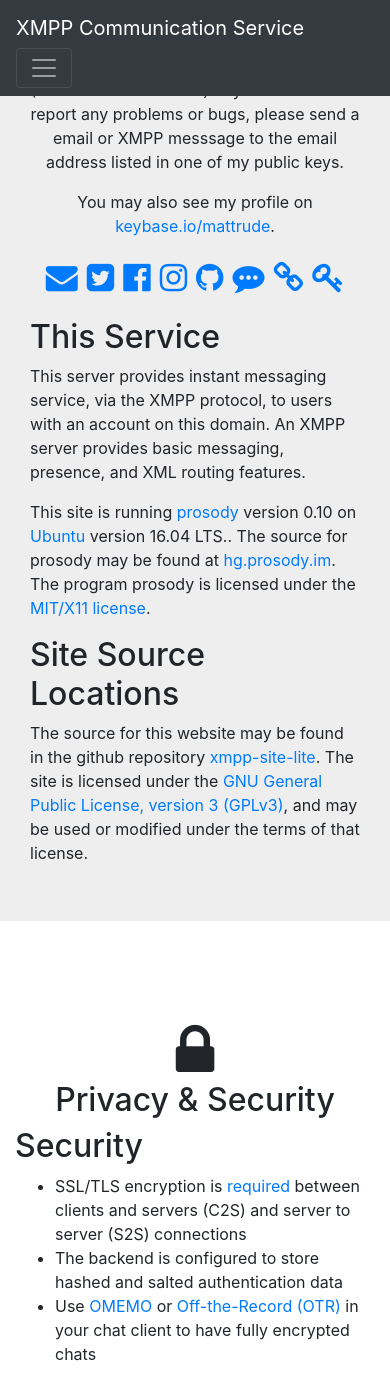
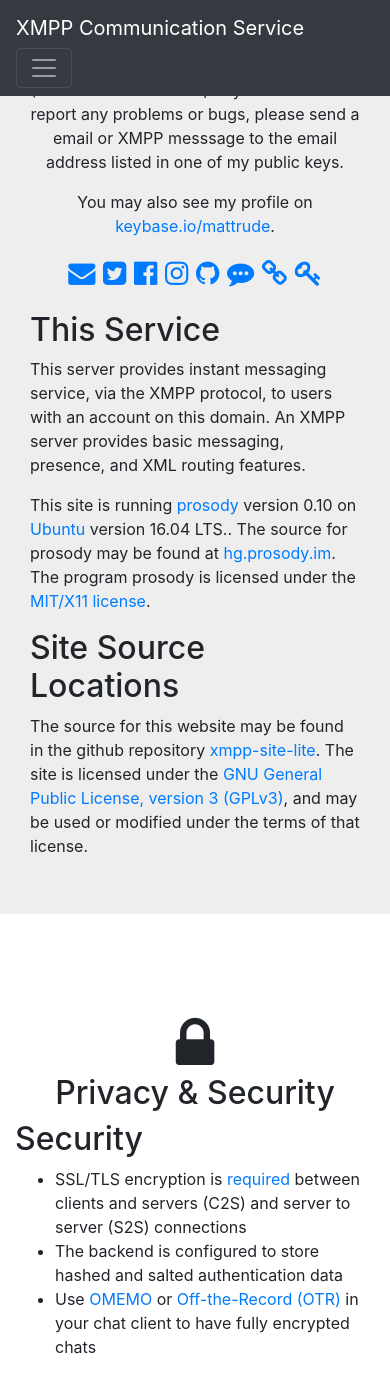
Before and after one commit to mattrude/xmpp-site-lite, a Jekyll site: the page built from index.html, in a window 390 px wide and 1400 px high, scrolled down 5573 px. Built offline with Jekyll 4.4.1, drawn with Linux system fonts in a browser that asks for light colours; nearby versions of some CDN libraries.

Commit message:
CSS changes

```diff
--- a/assets/css/main.css
+++ b/assets/css/main.css
@@ -66,6 +66,15 @@
     color: #fff;
 }
 
+@media (max-width: 990px) {
+  .contact-list {
+      font-size: 1.7em;
+  }
+  .client-mobile h4 {
+      font-size: 1.3rem;
+  }
+}
+
 @media (max-width: 768px) {
   .pull-right, .pull-left {
       text-align: center;
@@ -73,5 +82,4 @@
   .site-title {
       display: none;
   }
-
 }
```
Lines whose indentation alone changed are shown as unchanged.
